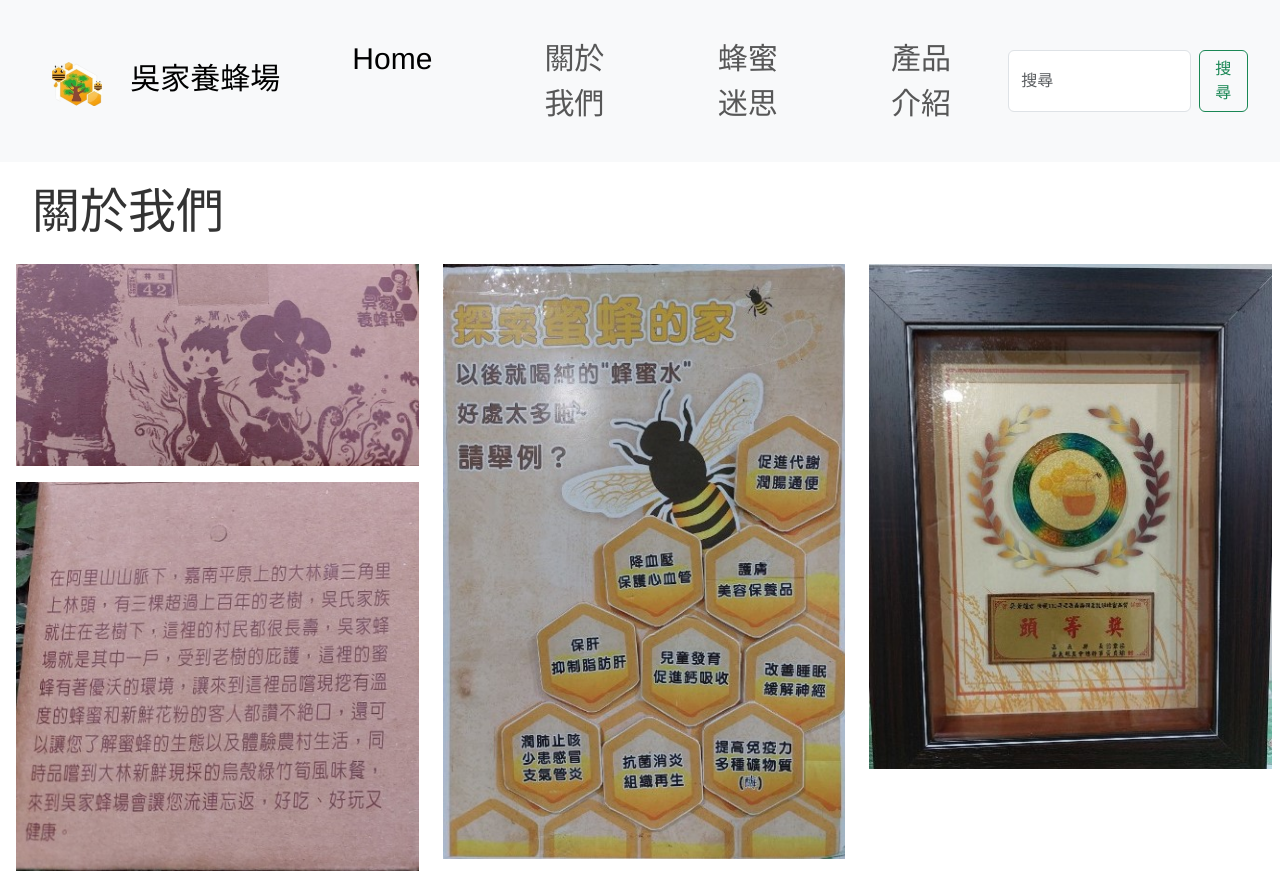
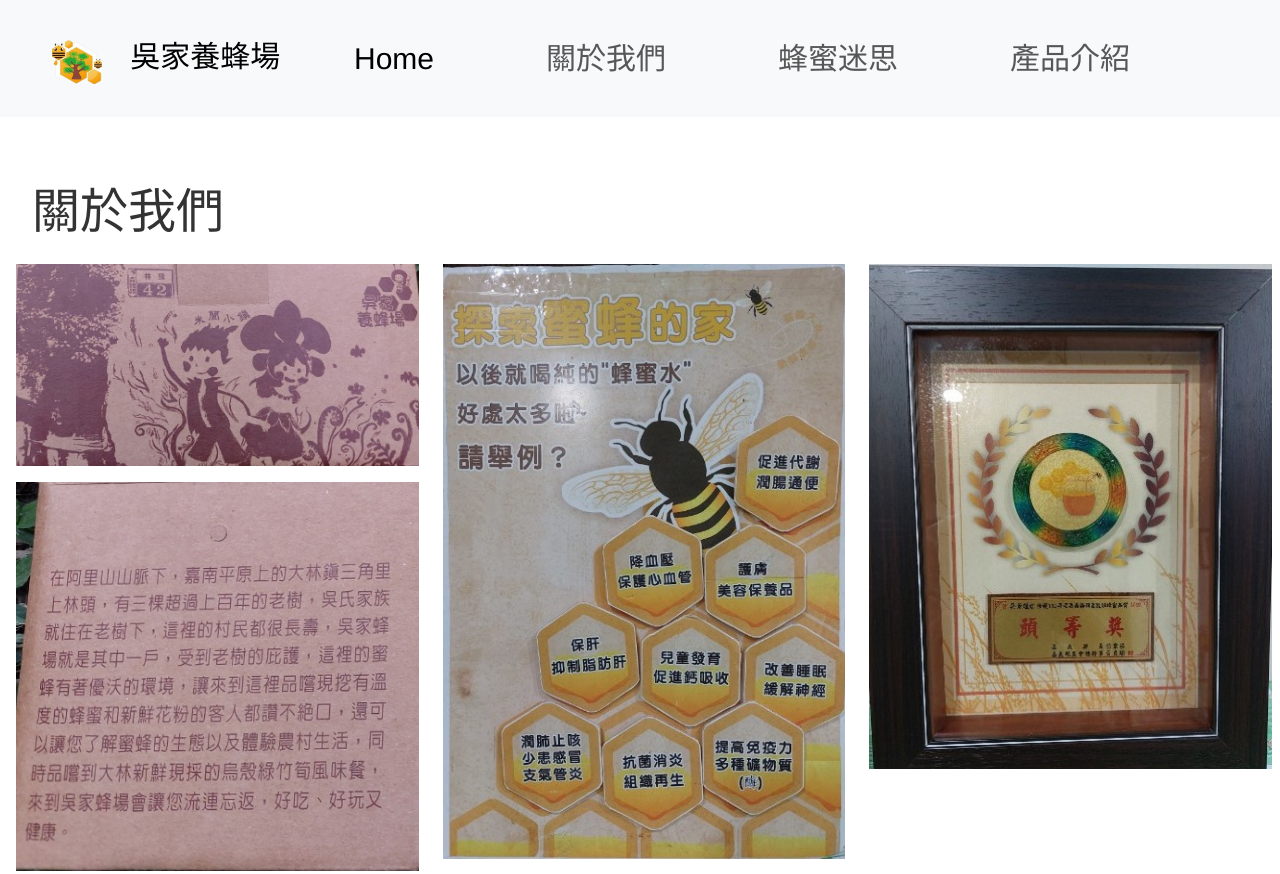
Before and after one commit to Yaozhen-yi/bee-yard-BootStrap-, a website: page html/aboutus.html in a window 1280 px wide. Shown: the top 874 px of the page. Drawn offline with nearby package versions, Linux system fonts and the light colour scheme.

Commit message:
刪除導覽列的搜尋

```diff
--- a/html/aboutus.html
+++ b/html/aboutus.html
@@ -38,10 +38,6 @@
               <a class="nav-link" href="./product.html">產品介紹</a>
             </li>
           </ul>
-            <form class="d-flex" role="search">
-              <input class="form-control me-2" type="search" placeholder="搜尋" aria-label="Search">
-              <button class="btn btn-outline-success" type="submit">搜尋</button>
-            </form>
         </div>
       </div>
     </nav>
```
Also changed, not shown: html/displayForm.html (+0 -4 lines), html/form.html (+0 -4 lines), html/honey_myth.html (+0 -4 lines), html/index.html (+0 -4 lines), html/product.html (+0 -4 lines). Lines whose indentation alone changed are shown as unchanged.
